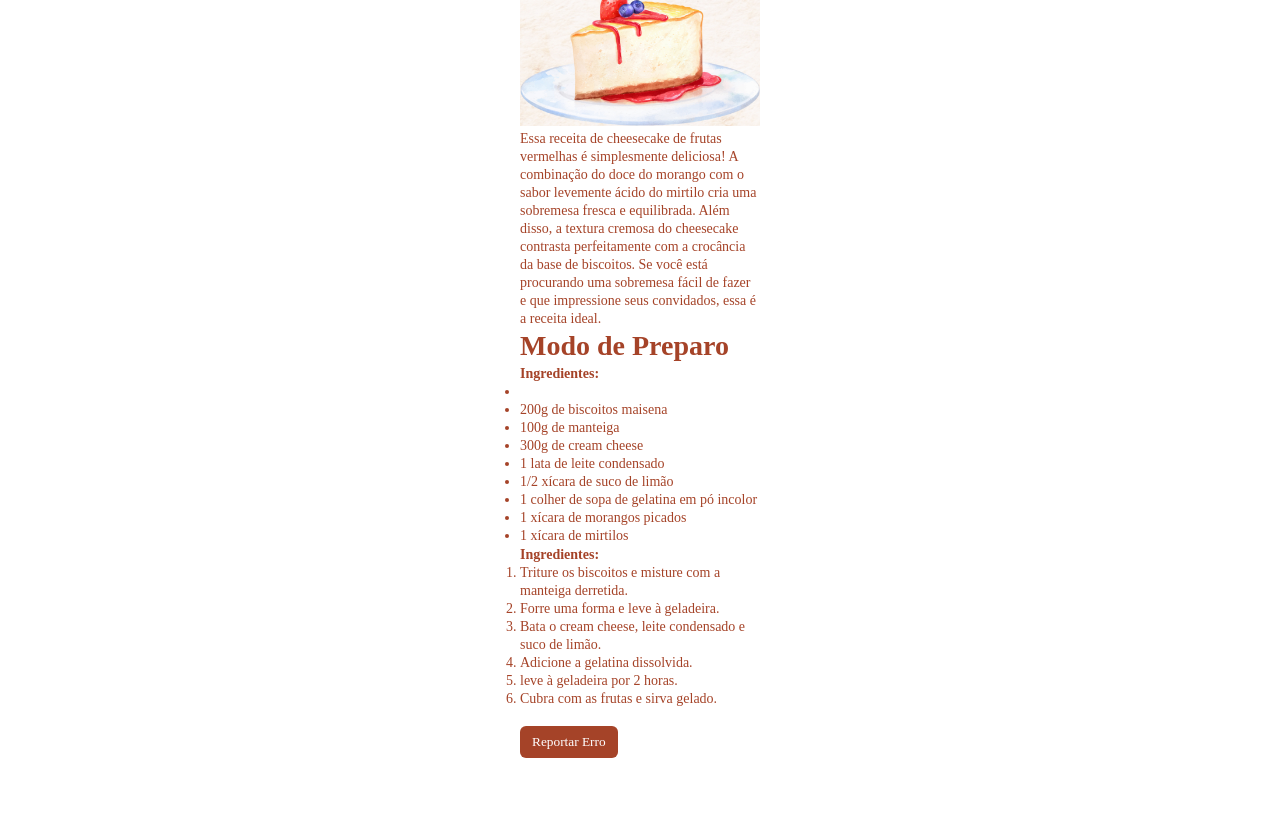
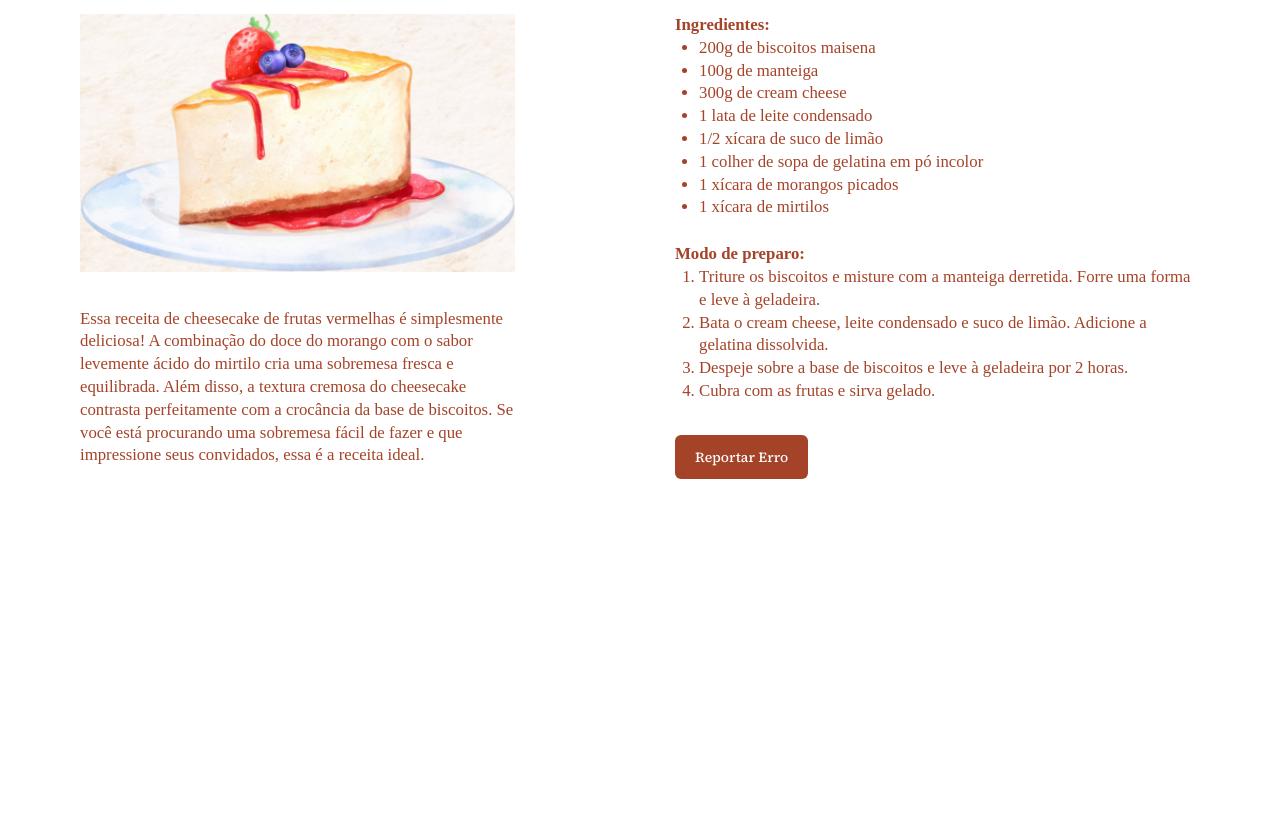
Before and after one commit to Thiagobf1/Projeto-CheeseCake, a plain HTML site: page index.html in a window 1280 px wide. Shown: the part 144-958 px from the top of the page. After the commit the page ends 800 px from the top, so only its background shows below. Drawn offline with Linux system fonts and the light colour scheme; a web font is replaced by a local one.

Commit message:
Add files via upload

```diff
--- a/index.html
+++ b/index.html
@@ -1,38 +1,40 @@
 <!DOCTYPE html>
 <html lang="pt-br">
   <head>
+    <link rel="preconnect" href="https://fonts.googleapis.com" />
+    <link rel="preconnect" href="https://fonts.gstatic.com" crossorigin />
+    <link
+      href="https://fonts.googleapis.com/css2?family=Source+Serif+4:wght@500&family=Source+Serif+Pro:wght@400;700&display=swap"
+      rel="stylesheet"
+    />
 
-  <link rel="preconnect" href="https://fonts.googleapis.com">
-  <link rel="preconnect" href="https://fonts.gstatic.com" crossorigin>
-
-  <meta charset="UTF-8">
-  <meta name="viewport" content="width=device-width, initial-scale=1.0">
+    <meta charset="UTF-8" />
+    <meta name="viewport" content="width=device-width, initial-scale=1.0" />
     <title>Cheesecake</title>
-
-  <link rel="stylesheet" href="style.css">
-
-  <link href="https://fonts.googleapis.com/css2?family=Source+Serif+4:opsz,wght@8..60,400;8..60,500;8..60,700&display=swap" rel="stylesheet">
-
-
+    <link rel="stylesheet" href="./style.css" />
   </head>
   <body>
-
-
-
     <main>
-
       <div class="recipe">
         <h1>Cheesecake de Frutas</h1>
-      <img src="./assets/cheesecake.jpg" alt="Bolo de cheesecake">
-      <p>Essa receita de cheesecake de frutas vermelhas é simplesmente deliciosa! A combinação do doce do morango com o sabor levemente ácido do mirtilo cria uma sobremesa fresca e equilibrada. Além disso, a textura cremosa do cheesecake contrasta perfeitamente com a crocância da base de biscoitos. Se você está procurando uma sobremesa fácil de fazer e que impressione seus convidados, essa é a receita ideal.
+        <img
+          src="./assets/cheesecake.jpg"
+          alt="Imagem de um desenho de bolo de frutas."
+        />
+        <p>
+          Essa receita de cheesecake de frutas vermelhas é simplesmente
+          deliciosa! A combinação do doce do morango com o sabor levemente ácido
+          do mirtilo cria uma sobremesa fresca e equilibrada. Além disso, a
+          textura cremosa do cheesecake contrasta perfeitamente com a crocância
+          da base de biscoitos. Se você está procurando uma sobremesa fácil de
+          fazer e que impressione seus convidados, essa é a receita ideal.
         </p>
       </div>
 
-    <div class="ingredients"></div>
-    <h2>Modo de Preparo</h2>
+      <div class="ingredients">
+        <h2>Modo de preparo</h2>
+        <strong>Ingredientes:</strong>
         <ul>
-      <strong>Ingredientes:</strong>
-      <li>
           <li>200g de biscoitos maisena</li>
           <li>100g de manteiga</li>
           <li>300g de cream cheese</li>
@@ -43,18 +45,24 @@
           <li>1 xícara de mirtilos</li>
         </ul>
 
+        <strong>Modo de preparo:</strong>
         <ol>
-      <strong>Ingredientes:</strong>
-          <li>Triture os biscoitos e misture com a manteiga derretida.</li>
-          <li>Forre uma forma e leve à geladeira.</li>
-          <li>Bata o cream cheese, leite condensado e suco de limão.</li>
-          <li>Adicione a gelatina dissolvida.</li>
-          <li>leve à geladeira por 2 horas.</li>
+          <li>
+            Triture os biscoitos e misture com a manteiga derretida. Forre uma
+            forma e leve à geladeira.
+          </li>
+          <li>
+            Bata o cream cheese, leite condensado e suco de limão. Adicione a
+            gelatina dissolvida.
+          </li>
+          <li>
+            Despeje sobre a base de biscoitos e leve à geladeira por 2 horas.
+          </li>
           <li>Cubra com as frutas e sirva gelado.</li>
         </ol>
 
         <button>Reportar Erro</button>
-
+      </div>
     </main>
   </body>
 </html>
--- a/style.css
+++ b/style.css
@@ -7,13 +7,14 @@
   -moz-osx-font-smoothing: grayscale;
 }
 
-body {
-  color: #A54328;
-  font-size: 1.6rem;
+:root {
+  font-family: "Source Serif Pro";
+  font-size: 62.5%;
 }
 
-img {
-  width: 100%;
+body {
+  color: #a54328;
+  font-size: 1.6rem;
 }
 
 main {
@@ -22,33 +23,79 @@ main {
   margin-inline: auto;
 
   padding: 5.6rem 4rem;
+  box-sizing: content-box;
+
+  display: flex;
+  flex-direction: column;
+  gap: 3.2rem;
+}
+
+img {
+  width: 100%;
+  margin-block: 3.2rem;
 }
 
 button {
-  font-family: 'Source Serif 4 Pro';
-  background-color: #A54328;
+  font-family: "Source Serif 4";
+  background-color: #a54328;
 
   color: white;
 
   border: 0;
-  padding: .8rem 1.2rem;
+  padding: 0.8rem 1.2rem;
 
-  border-radius: .6rem;
+  border-radius: 0.6rem;
 
-  margin-top: 1.8rem;
+  margin-top: 3.2rem;
 }
 
-:root {
-  font-family: 'Source Serif 4 Pro';
-  font-size: 62.5%;
+h1,
+h2 {
+  /* clamp(min, ideal, alto) */
+  font-size: clamp(2.8rem, 2vw + 1rem, 4rem);
+  line-height: clamp(3.6rem, 2vw + 1rem, 5rem);
 }
 
-h1, h2 {
-  font-size: 2.8rem;
-  line-height: 3.6rem;
+h2 {
+  margin-bottom: 3.2rem;
 }
 
-p, li, strong {
-  font-size: 1.4rem;
-  line-height: 1.8rem;
+p,
+li,
+strong {
+  font-size: clamp(1.4rem, 1vw + 0.4rem, 2rem);
+  line-height: clamp(1.8rem, 1vw + 1rem, 2.5rem);
 }
+
+ul,
+ol {
+  padding-left: 2.4rem;
+}
+
+ul {
+  margin-bottom: 2.4rem;
+}
+
+@media (min-width: 1120px) {
+  main {
+    flex-direction: row;
+    max-width: fit-content;
+    gap: 16rem;
+
+    padding: 9rem 6rem;
+  }
+
+  .recipe {
+    max-width: 43.5rem;
+  }
+
+  .ingredients {
+    max-width: 52.5rem;
+  }
+
+  button {
+    padding: 1rem 2rem;
+    font-size: 1.4rem;
+    line-height: 2.4rem;
+  }
+}
```
Lines whose indentation alone changed are shown as unchanged.
